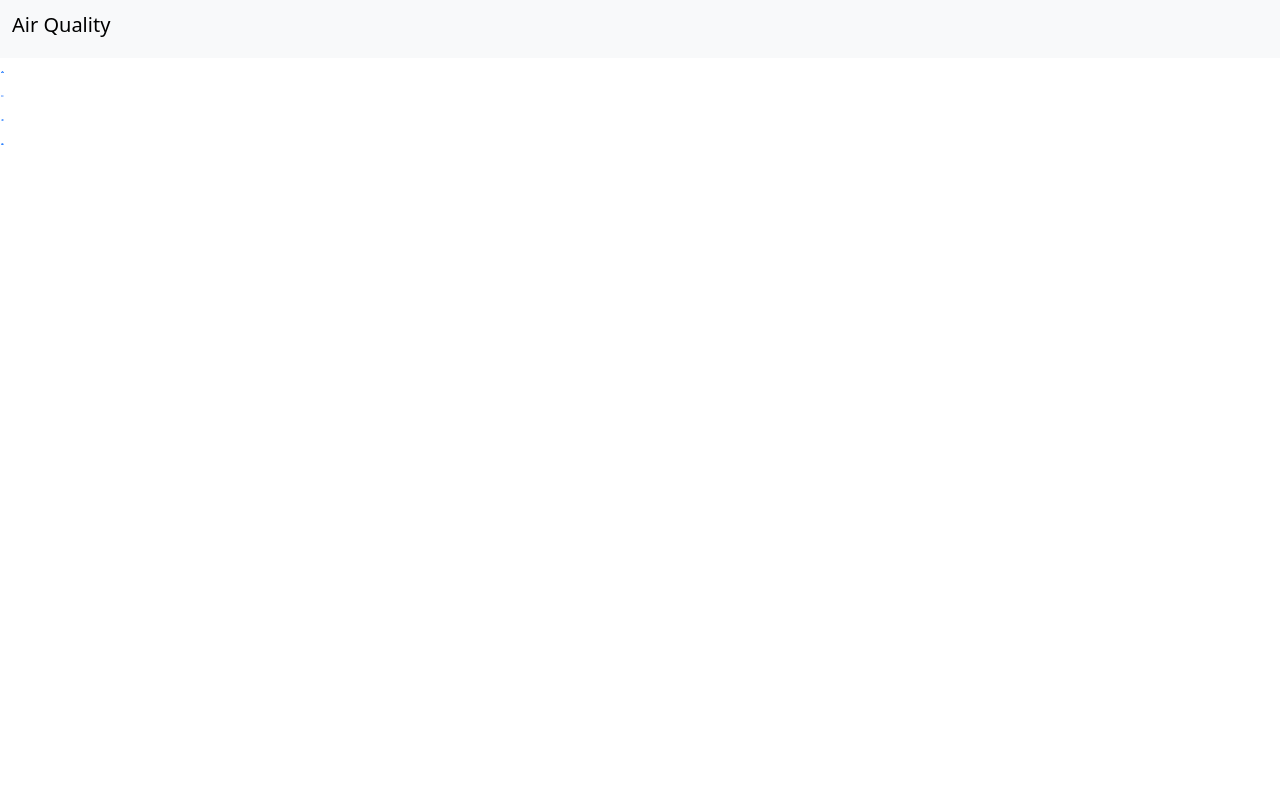
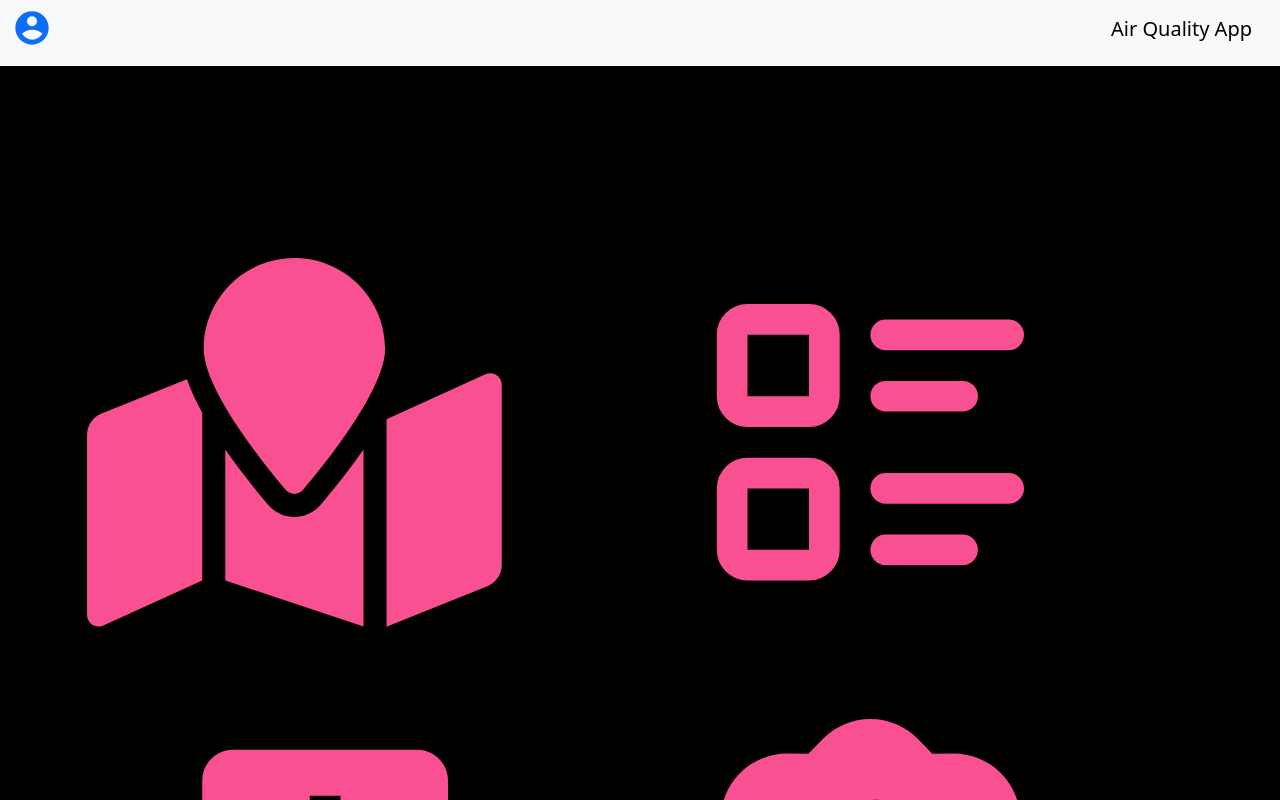
Before and after one commit to PabloEGonz/air-quality-app, a React (Create React App) app: page / in a window 1280 px wide. Shown: the top 800 px of the page. Built offline with nearby package versions, Linux system fonts and the light colour scheme.

Commit message:
Create routes

```diff
--- a/src/App.css
+++ b/src/App.css
@@ -6,18 +6,35 @@ ul {
 
 .App {
   width: 100%;
-  height: 100vh;
+  height: 100%;
+  background-color: black;
+}
+
+.return {
+  width: 50px;
+  height: 50px;
 }
 
 .options {
+  margin-top: 10%;
   width: 100%;
   display: grid;
   grid-template-columns: repeat(2, 1fr);
   grid-template-rows: repeat(2, 1fr);
+  padding: 5%;
 }
+
+.link {
+  width: 100%;
+  height: 100%;
+  justify-self: center;
+  align-self: center;
+  color: #f95091;
+}
+
 .option {
-  width: 30%;
-  height: 10%;
+  width: 80%;
+  height: 80%;
 }
 
 .card-container {
@@ -54,3 +71,8 @@ ul {
 .details-body {
   color: black !important;
 }
+
+.under-dev {
+  color: #fff;
+  text-align: center;
+}
--- a/src/App.js
+++ b/src/App.js
@@ -7,13 +7,19 @@ import {
 import Navbar from './pages/navbar';
 import Home from './pages/home';
 import Details from './pages/details';
+import Options from './pages/options';
+import Add from './pages/add';
+import About from './pages/about';
 
 function App() {
   const router = createBrowserRouter(
     createRoutesFromElements(
       <Route path="/" element={<Navbar />}>
+        <Route index element={<Options />} />
         <Route path="/home" element={<Home />} />
         <Route path="/details" element={<Details />} />
+        <Route path="/add" element={<Add />} />
+        <Route path="/about" element={<About />} />
       </Route>,
     ),
   );
--- a/src/index.css
+++ b/src/index.css
@@ -1,3 +1,6 @@
+html {
+  height: 100%;
+}
 body {
   margin: 0;
   font-family: -apple-system, BlinkMacSystemFont, 'Segoe UI', 'Roboto', 'Oxygen',
@@ -5,6 +8,8 @@ body {
     sans-serif;
   -webkit-font-smoothing: antialiased;
   -moz-osx-font-smoothing: grayscale;
+  height: 100%;
+  background-color: black !important;
 }
 
 code {
--- /dev/null
+++ b/src/pages/about.js
@@ -0,0 +1,17 @@
+import React from 'react';
+import { BsFillArrowLeftSquareFill } from 'react-icons/bs';
+import { Link } from 'react-router-dom';
+
+const About = () => (
+  <>
+    <nav className="navbar navbar-expand-lg bg-body-tertiary">
+      <div className="container-fluid">
+        <Link className="return" to="/"><BsFillArrowLeftSquareFill className="option" /></Link>
+        <h3 className="navbar-brand">Air Quality App</h3>
+      </div>
+    </nav>
+    <h1 className="under-dev">Coming soon</h1>
+  </>
+);
+
+export default About;
--- /dev/null
+++ b/src/pages/add.js
@@ -0,0 +1,17 @@
+import React from 'react';
+import { BsFillArrowLeftSquareFill } from 'react-icons/bs';
+import { Link } from 'react-router-dom';
+
+const Add = () => (
+  <>
+    <nav className="navbar navbar-expand-lg bg-body-tertiary">
+      <div className="container-fluid">
+        <Link className="return" to="/"><BsFillArrowLeftSquareFill className="option" /></Link>
+        <h3 className="navbar-brand">Air Quality App</h3>
+      </div>
+    </nav>
+    <h1 className="under-dev">Coming soon</h1>
+  </>
+);
+
+export default Add;
--- a/src/pages/details.js
+++ b/src/pages/details.js
@@ -1,16 +1,26 @@
 import React from 'react';
 import { useSelector } from 'react-redux';
+import { BsFillArrowLeftSquareFill } from 'react-icons/bs';
+import { Link } from 'react-router-dom';
 import CardDetails from '../components/cardDetls';
 
 const Details = () => {
   const { airdata } = useSelector((state) => state.airqa);
 
   return (
-    <ul className="card-container-details">
-      {airdata.map((ele) => (
-        <CardDetails key={ele.lon} data={ele} />
-      ))}
-    </ul>
+    <>
+      <nav className="navbar navbar-expand-lg bg-body-tertiary">
+        <div className="container-fluid">
+          <Link className="return" to="/"><BsFillArrowLeftSquareFill className="option" /></Link>
+          <h3 className="navbar-brand">Air Quality App</h3>
+        </div>
+      </nav>
+      <ul className="card-container-details">
+        {airdata.map((ele) => (
+          <CardDetails key={ele.lon} data={ele} />
+        ))}
+      </ul>
+    </>
   );
 };
 
--- a/src/pages/home.js
+++ b/src/pages/home.js
@@ -1,5 +1,7 @@
 import React, { useEffect } from 'react';
+import { Link } from 'react-router-dom';
 import { useDispatch, useSelector } from 'react-redux';
+import { BsFillArrowLeftSquareFill } from 'react-icons/bs';
 import { getData } from '../redux/airqaSlice';
 import Container from '../components/cardContainer';
 import Filtered from '../components/filtered';
@@ -14,10 +16,18 @@ const Home = () => {
     }
   }, [dispatch, cities]);
   return (
-    <div>
-      <Filtered />
-      <Container />
-    </div>
+    <>
+      <nav className="navbar navbar-expand-lg bg-body-tertiary">
+        <div className="container-fluid">
+          <Link className="return" to="/"><BsFillArrowLeftSquareFill className="option" /></Link>
+          <h3 className="navbar-brand">Air Quality App</h3>
+        </div>
+      </nav>
+      <div>
+        <Filtered />
+        <Container />
+      </div>
+    </>
   );
 };
 
--- a/src/pages/navbar.js
+++ b/src/pages/navbar.js
@@ -1,39 +1,9 @@
 import React from 'react';
-import { Link, Outlet } from 'react-router-dom';
-import { FaMapMarked } from 'react-icons/fa';
-import { MdLibraryAdd } from 'react-icons/md';
-import { TbListDetails } from 'react-icons/tb';
-import { BsPatchQuestionFill } from 'react-icons/bs';
+import { Outlet } from 'react-router-dom';
 
 const Navbar = () => (
   <>
-    <nav className="navbar navbar-expand-lg bg-body-tertiary">
-      <div className="container-fluid">
-        <button className="navbar-toggler" type="button" data-bs-toggle="collapse" data-bs-target="#navbarToggler" aria-controls="navbarToggler" aria-expanded="false" aria-label="Toggle navigation">
-          <span className="navbar-toggler-icon" />
-        </button>
-        <h3 className="navbar-brand">Air Quality</h3>
-      </div>
-    </nav>
-    <div>
-      <div className="options">
-        <ul className="navbar-nav me-auto mb-2 mb-lg-0">
-          <li className="nav-item">
-            <Link className="nav-item" to="/home"><FaMapMarked className="option" /></Link>
-          </li>
-          <li className="nav-item">
-            <Link className="nav-item" to="/details"><TbListDetails className="option" /></Link>
-          </li>
-          <li className="nav-item">
-            <Link className="nav-item" to="/add"><MdLibraryAdd className="option" /></Link>
-          </li>
-          <li className="nav-item">
-            <Link className="nav-item" to="/about"><BsPatchQuestionFill className="option" /></Link>
-          </li>
-        </ul>
-      </div>
-      <Outlet />
-    </div>
+    <Outlet />
   </>
 );
 
--- /dev/null
+++ b/src/pages/options.js
@@ -0,0 +1,26 @@
+import React from 'react';
+import { Link } from 'react-router-dom';
+import { FaMapMarked } from 'react-icons/fa';
+import { MdLibraryAdd } from 'react-icons/md';
+import { TbListDetails } from 'react-icons/tb';
+import { BsPatchQuestionFill } from 'react-icons/bs';
+import { RiAccountCircleFill } from 'react-icons/ri';
+
+const Options = () => (
+  <>
+    <nav className="navbar navbar-expand-lg bg-body-tertiary">
+      <div className="container-fluid">
+        <Link className="return" to="/"><RiAccountCircleFill className="option" /></Link>
+        <h3 className="navbar-brand">Air Quality App</h3>
+      </div>
+    </nav>
+    <div className="options">
+      <Link className="link" to="/home"><FaMapMarked className="option" /></Link>
+      <Link className="link" to="/details"><TbListDetails className="option" /></Link>
+      <Link className="link" to="/add"><MdLibraryAdd className="option" /></Link>
+      <Link className="link" to="/about"><BsPatchQuestionFill className="option" /></Link>
+    </div>
+  </>
+);
+
+export default Options;
```
